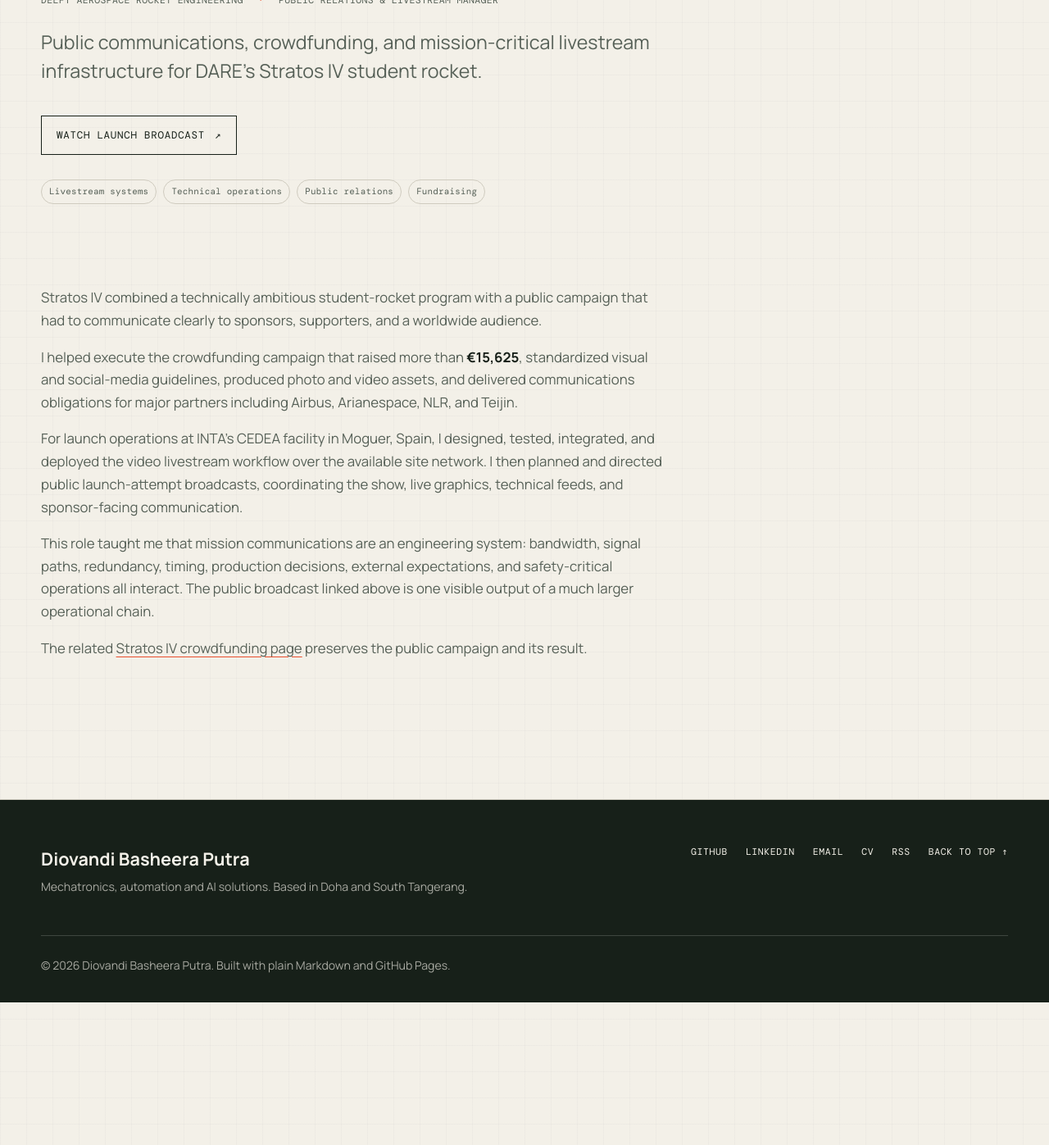
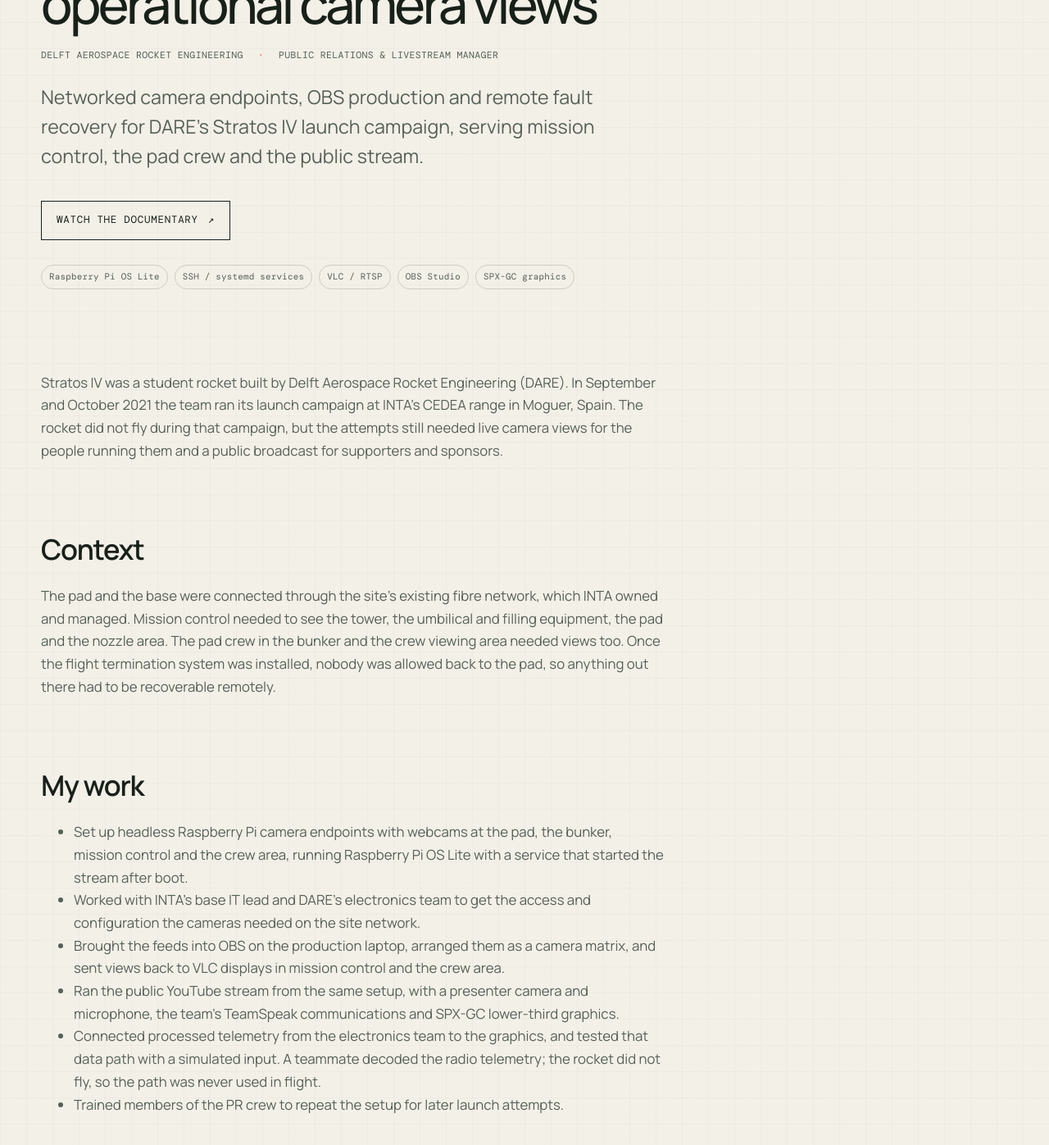
Before and after one commit to diovandi/diovandi.github.io, a Jekyll site: the page built from _projects/stratos-iv.md, in a window 1280 px wide and 1400 px high, scrolled down 421 px. Shown: the top 1397 px of the window at 82% size. Built offline with Jekyll 4.4.1, drawn with Linux system fonts in a browser that asks for light colours; before the commit the page ends 1644 px from its top, so only the background shows below that; some of the changed text lies outside the part shown.

Commit message:
Add live production, documentary and lab case studies; fix documentary label
Adds three case studies from the 15 Oct 2026 career interview (Stratos IV
documentary, Mechatronics Day livestream, SGU 3D-printer support), rewrites
the Stratos IV page around the camera network and live production, and
relabels its YouTube link as the documentary. Home, About and experience
copy now mention live production and lab work.

Co-Authored-By: Claude Opus 5.5 (1M context) <noreply@anthropic.com>
Claude-Session: https://claude.ai/code/session_01Es1c3YtsZP556NZwG2mV6W

```diff
--- a/_data/experience.yml
+++ b/_data/experience.yml
@@ -19,6 +19,7 @@
   highlights:
     - Supported labs involving PLCs, microcontrollers, sensors, actuators, robotic arms, pneumatics, and control experiments, and tutored Differential Equations.
     - Assessed reports and quizzes, maintained teaching hardware, and helped prepare demonstrations, manuals, and workshops.
+    - Calibrated and maintained the lab's Bambu Lab and Creality 3D printers, set up OctoPrint on Raspberry Pi boards, updated printer firmware, and advised students on printable designs.
 
 - period: May — Jul 2026
   location: Cikarang, Indonesia
@@ -77,5 +78,6 @@
   summary: Led launch-campaign communications and built the mission-critical video workflow used for public launch-attempt broadcasts.
   highlights:
     - Helped raise more than €15,625 through the Stratos IV crowdfunding campaign.
-    - Designed, tested, integrated, and deployed livestream infrastructure over the INTA CEDEA network.
+    - Set up headless Raspberry Pi camera endpoints and OBS production for mission-control views and the public stream over the INTA CEDEA network, and trained the PR crew to run them.
+    - Main campaign videographer (Sep–Oct 2021) for the team documentary, later directing interviews and rough-editing sequences; the final edit was completed by others and released in 2025.
     - Coordinated live shows, graphics, media assets, and sponsor deliverables for partners including Airbus, Arianespace, NLR, and Teijin.
--- a/_projects/stratos-iv.md
+++ b/_projects/stratos-iv.md
@@ -1,27 +1,50 @@
 ---
-title: Stratos IV Launch Campaign
-summary: Public communications, crowdfunding, and mission-critical livestream infrastructure for DARE’s Stratos IV student rocket.
-description: Public communications, crowdfunding, and mission-critical livestream infrastructure for DARE’s Stratos IV student rocket.
+title: "Stratos IV: live video and operational camera views"
+summary: Networked camera endpoints, OBS production and remote fault recovery for DARE’s Stratos IV launch campaign, serving mission control, the pad crew and the public stream.
+description: Networked camera endpoints, OBS production and remote fault recovery for DARE’s Stratos IV launch campaign, serving mission control, the pad crew and the public stream.
+featured: true
 order: 5
 year: 2021–2022
-category: Aerospace
+category: Live production
 organization: Delft Aerospace Rocket Engineering
 role: Public Relations & Livestream Manager
 stack:
-  - Livestream systems
-  - Technical operations
-  - Public relations
-  - Fundraising
+  - Raspberry Pi OS Lite
+  - SSH / systemd services
+  - VLC / RTSP
+  - OBS Studio
+  - SPX-GC graphics
 live_url: https://www.youtube.com/watch?v=GnA4juB8n3k
-live_label: Watch launch broadcast
+live_label: Watch the documentary
 ---
 
-Stratos IV combined a technically ambitious student-rocket program with a public campaign that had to communicate clearly to sponsors, supporters, and a worldwide audience.
+Stratos IV was a student rocket built by Delft Aerospace Rocket Engineering (DARE). In September and October 2021 the team ran its launch campaign at INTA’s CEDEA range in Moguer, Spain. The rocket did not fly during that campaign, but the attempts still needed live camera views for the people running them and a public broadcast for supporters and sponsors.
 
-I helped execute the crowdfunding campaign that raised more than **€15,625**, standardized visual and social-media guidelines, produced photo and video assets, and delivered communications obligations for major partners including Airbus, Arianespace, NLR, and Teijin.
+## Context
 
-For launch operations at INTA’s CEDEA facility in Moguer, Spain, I designed, tested, integrated, and deployed the video livestream workflow over the available site network. I then planned and directed public launch-attempt broadcasts, coordinating the show, live graphics, technical feeds, and sponsor-facing communication.
+The pad and the base were connected through the site’s existing fibre network, which INTA owned and managed. Mission control needed to see the tower, the umbilical and filling equipment, the pad and the nozzle area. The pad crew in the bunker and the crew viewing area needed views too. Once the flight termination system was installed, nobody was allowed back to the pad, so anything out there had to be recoverable remotely.
 
-This role taught me that mission communications are an engineering system: bandwidth, signal paths, redundancy, timing, production decisions, external expectations, and safety-critical operations all interact. The public broadcast linked above is one visible output of a much larger operational chain.
+## My work
 
-The related [Stratos IV crowdfunding page](https://www.supporttudelft.nl/project/stratosiv?locale=en) preserves the public campaign and its result.
+- Set up headless Raspberry Pi camera endpoints with webcams at the pad, the bunker, mission control and the crew area, running Raspberry Pi OS Lite with a service that started the stream after boot.
+- Worked with INTA’s base IT lead and DARE’s electronics team to get the access and configuration the cameras needed on the site network.
+- Brought the feeds into OBS on the production laptop, arranged them as a camera matrix, and sent views back to VLC displays in mission control and the crew area.
+- Ran the public YouTube stream from the same setup, with a presenter camera and microphone, the team’s TeamSpeak communications and SPX-GC lower-third graphics.
+- Connected processed telemetry from the electronics team to the graphics, and tested that data path with a simulated input. A teammate decoded the radio telemetry; the rocket did not fly, so the path was never used in flight.
+- Trained members of the PR crew to repeat the setup for later launch attempts.
+
+## A fault we had to solve
+
+During the first dress rehearsal, camera feeds kept dropping out. We read the logs on the Pis over SSH and traced the problem to overheating in direct sunlight. Shading the Pis made the feeds stable again.
+
+The dropouts also showed why remote recovery mattered. I could restart a stream service or reboot a Pi over SSH. For a Pi that stopped responding, a teammate proposed an Ethernet-connected Arduino and relay that could power-cycle it on command, which the team built into the setup.
+
+## The wider campaign
+
+Alongside the video work, I helped run the crowdfunding campaign that raised more than **€15,625**, standardised the visual and social-media guidelines, produced photo and video material, and delivered communications commitments for partners including Airbus, Arianespace, NLR and Teijin. The [Stratos IV crowdfunding page](https://www.supporttudelft.nl/project/stratosiv?locale=en) preserves the campaign and its result.
+
+I was also the main videographer during the campaign; the [documentary case study](/projects/stratos-iv-documentary/) covers that work and who finished the film.
+
+## Limits of this record
+
+The network backbone and fibre link were INTA’s, not mine. The exact camera inventory and the mechanism that served the local RTSP views are not reconstructed here, so this page gives no camera count or network diagram.
```
Also changed, not shown: _data/profile.yml (+5 -3 lines), _projects/d09-aircraft-design.md (+1 -1 lines), _projects/lab-digital-fabrication.md (added, +37 -0 lines), _projects/sgu-live-production.md (added, +36 -0 lines), _projects/stratos-iv-documentary.md (added, +50 -0 lines), about.md (+5 -1 lines).
